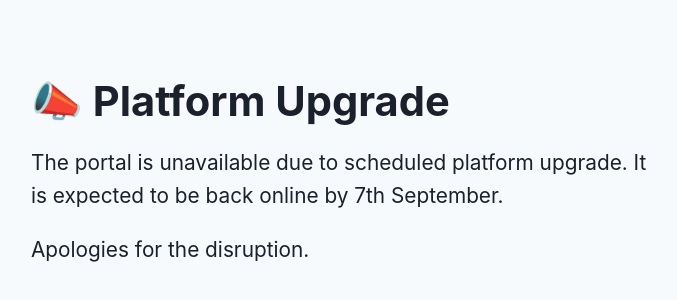
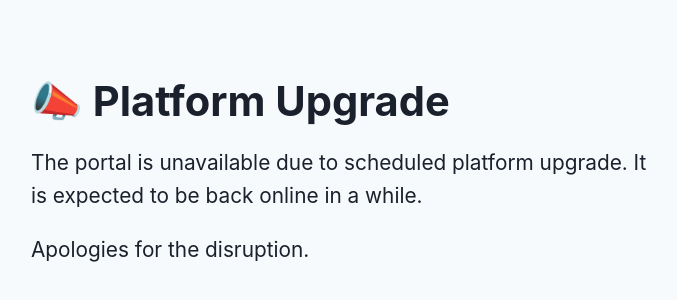
Before and after one commit to harshzalavadiya/503-maintainance, a website: page index.html in a window 1280 px wide. Shown: the part 228-528 px from the top of the page, without its empty margins (291-968 px from the left). Drawn offline with Linux system fonts and the light colour scheme.

Commit message:
Update index.html

```diff
--- a/index.html
+++ b/index.html
@@ -36,7 +36,7 @@
       <div class="content">
         <h1>📣 Platform Upgrade</h1>
         <p>
-          The portal is unavailable due to scheduled platform upgrade. It is expected to be back online by 7th September.
+          The portal is unavailable due to scheduled platform upgrade. It is expected to be back online in a while.
         </p>
         <p>Apologies for the disruption.</p>
       </div>
```
